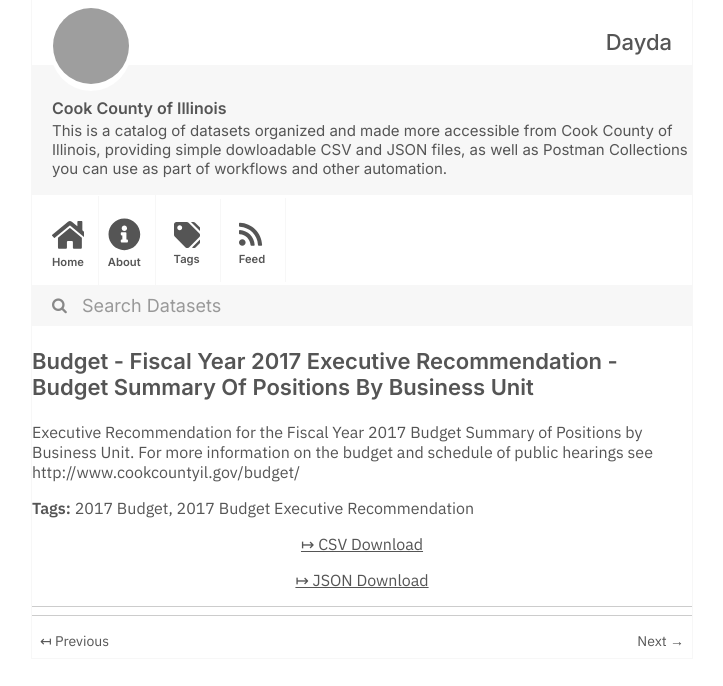
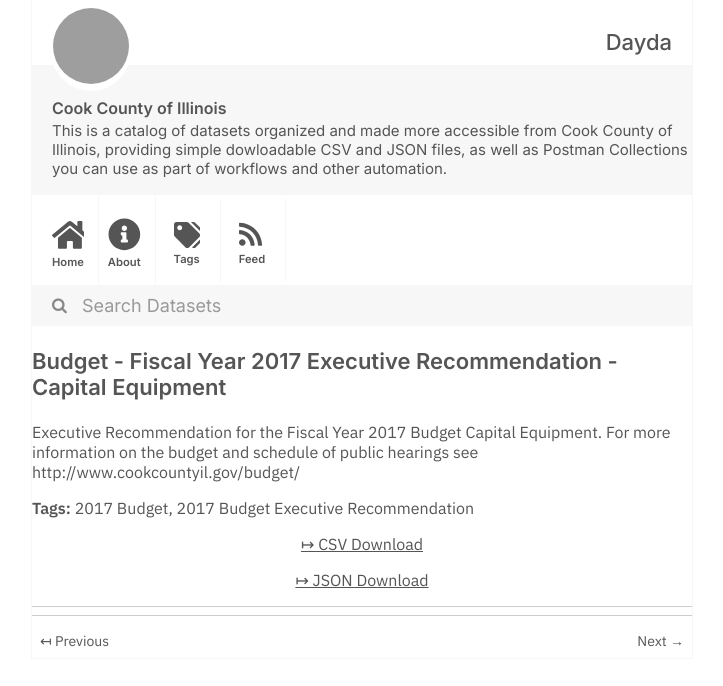
Before and after one commit to dayda-entities/cook-county-of-illinois, a Jekyll site: the page built from _posts/2020-11-10-budget-fiscal-year-2017-execut.md, in a window 1280 px wide, cut to the strip 0-686 px from the top of the page. Shown: the whole strip, without its empty margins (278-1001 px from the left). Built offline with Jekyll 4.4.1, drawn with Linux system fonts in a browser that asks for light colours; grey boxes are pictures that could not be loaded.

Commit message:
Publish Data

```diff
--- a/_posts/2020-11-10-budget-fiscal-year-2017-execut.md
+++ b/_posts/2020-11-10-budget-fiscal-year-2017-execut.md
@@ -1,9 +1,7 @@
 ---
-title: >-
-  Budget - Fiscal Year 2017 Executive Recommendation - Budget Summary Of
-  Positions By Business Unit
-created: '2020-11-10T16:57:30.096043'
-modified: '2020-11-10T16:57:30.096051'
+title: Budget - Fiscal Year 2017 Executive Recommendation - Capital Equipment
+created: '2020-11-10T16:57:46.746483'
+modified: '2020-11-10T16:57:46.746493'
 state: active
 type: dataset
 tags:
@@ -12,10 +10,10 @@ tags:
 groups:
   - Local Government
 csv_url: >-
-  https://datacatalog.cookcountyil.gov/api/views/fwar-bpxm/rows.csv?accessType=DOWNLOAD
+  https://datacatalog.cookcountyil.gov/api/views/rn9a-dra6/rows.csv?accessType=DOWNLOAD
 json_url: >-
-  https://datacatalog.cookcountyil.gov/api/views/fwar-bpxm/rows.json?accessType=DOWNLOAD
+  https://datacatalog.cookcountyil.gov/api/views/rn9a-dra6/rows.json?accessType=DOWNLOAD
 layout: post
 
 ---
-Executive Recommendation for the Fiscal Year 2017 Budget Summary of Positions by Business Unit. For more information on the budget and schedule of public hearings see http://www.cookcountyil.gov/budget/
+Executive Recommendation for the Fiscal Year 2017 Budget Capital Equipment. For more information on the budget and schedule of public hearings see http://www.cookcountyil.gov/budget/
```
